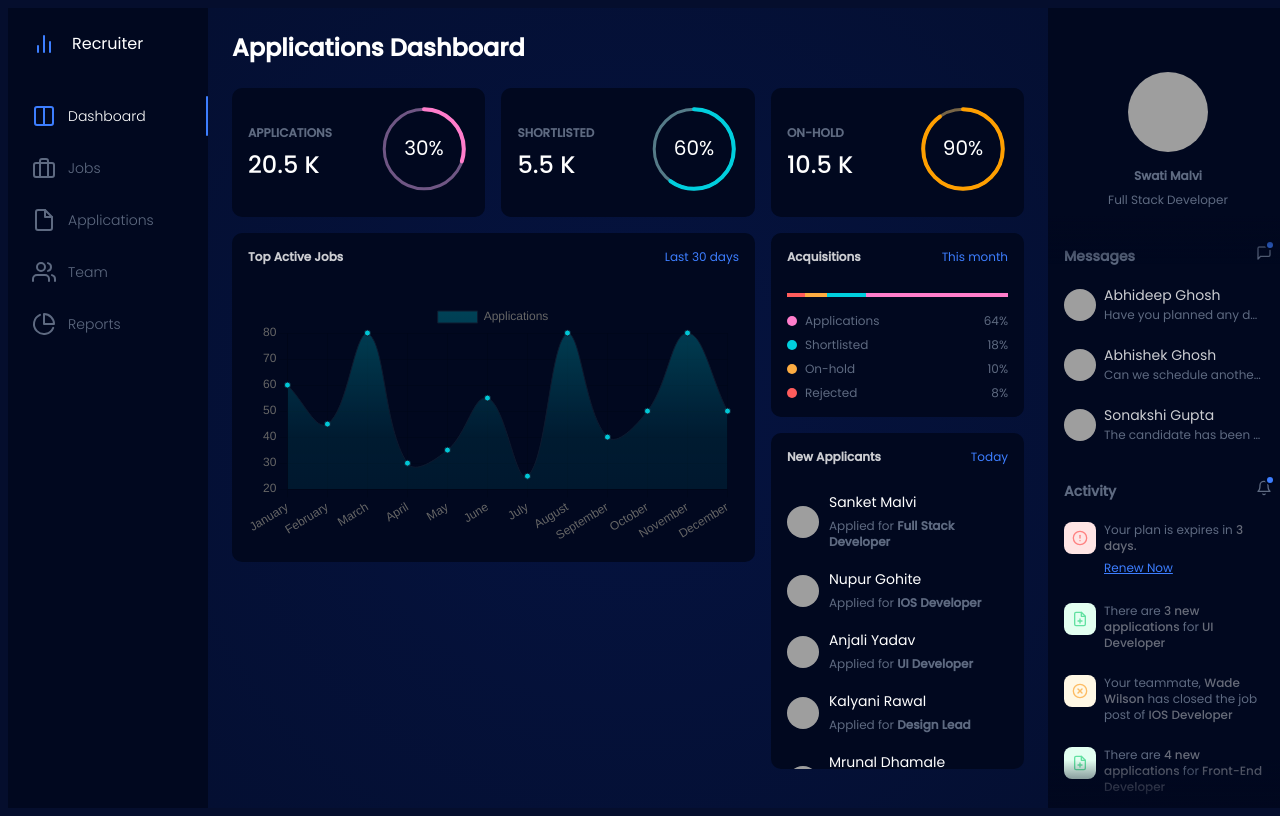
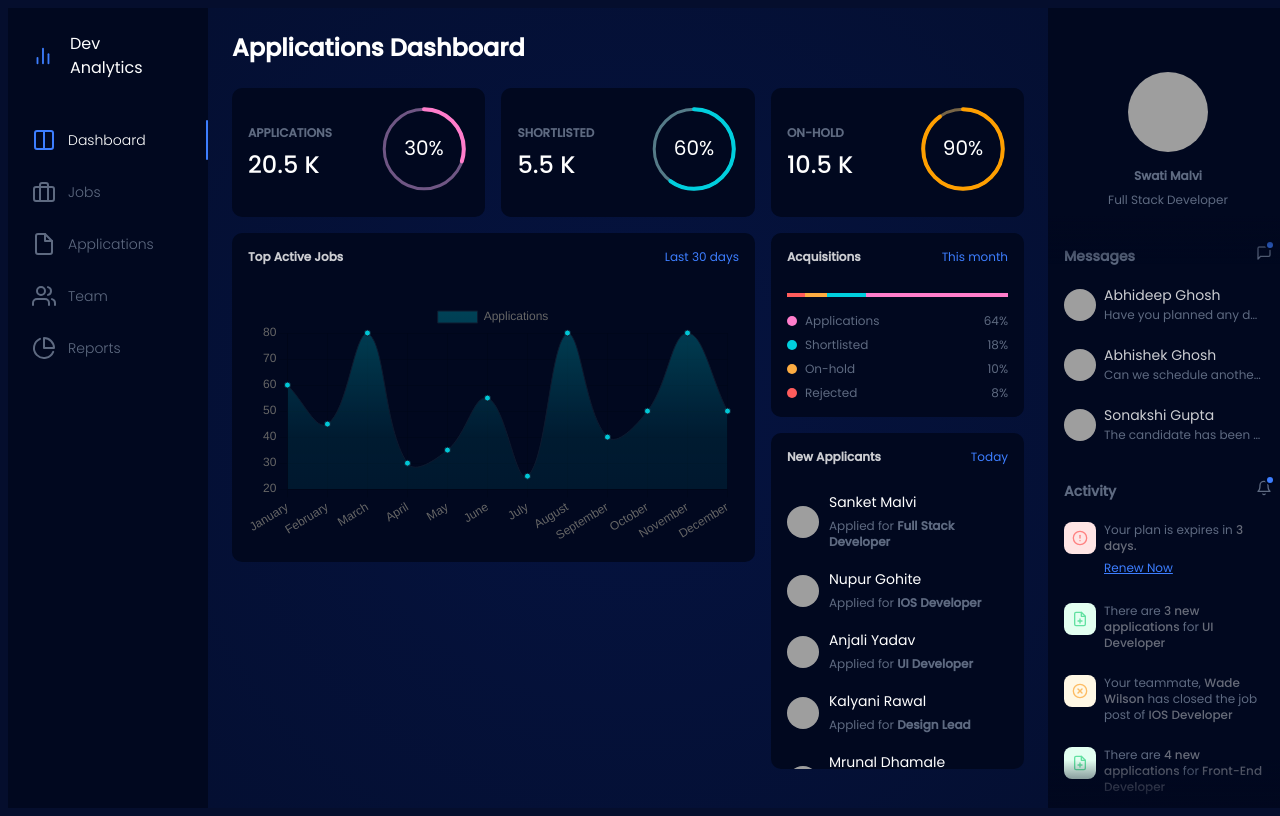
Before and after one commit to abhideepghosh/dashboard-v2, a website built with Vite: page dashboard.html in a window 1280 px wide. Built offline with nearby package versions, Linux system fonts and the light colour scheme; grey boxes are pictures that could not be loaded.

Commit message:
Update dashboard.html

```diff
--- a/dashboard.html
+++ b/dashboard.html
@@ -43,7 +43,7 @@
             <line x1="12" y1="20" x2="12" y2="4" />
             <line x1="6" y1="20" x2="6" y2="14" />
           </svg>
-          <span>Recruiter</span>
+          <span>Dev Analytics</span>
         </div>
         <ul class="nav-list">
           <li class="nav-list-item active">
```
